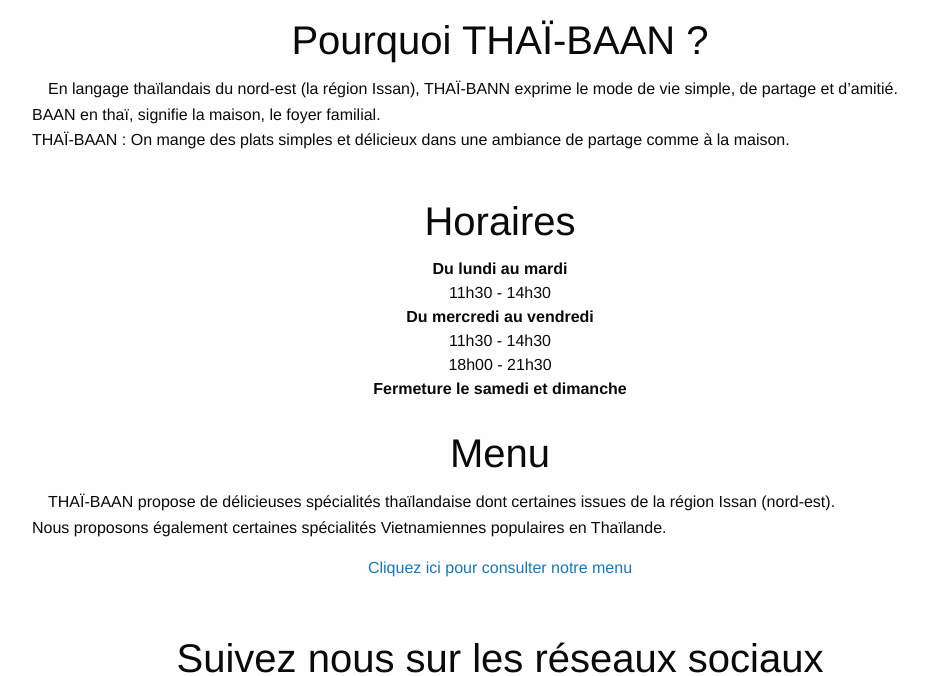
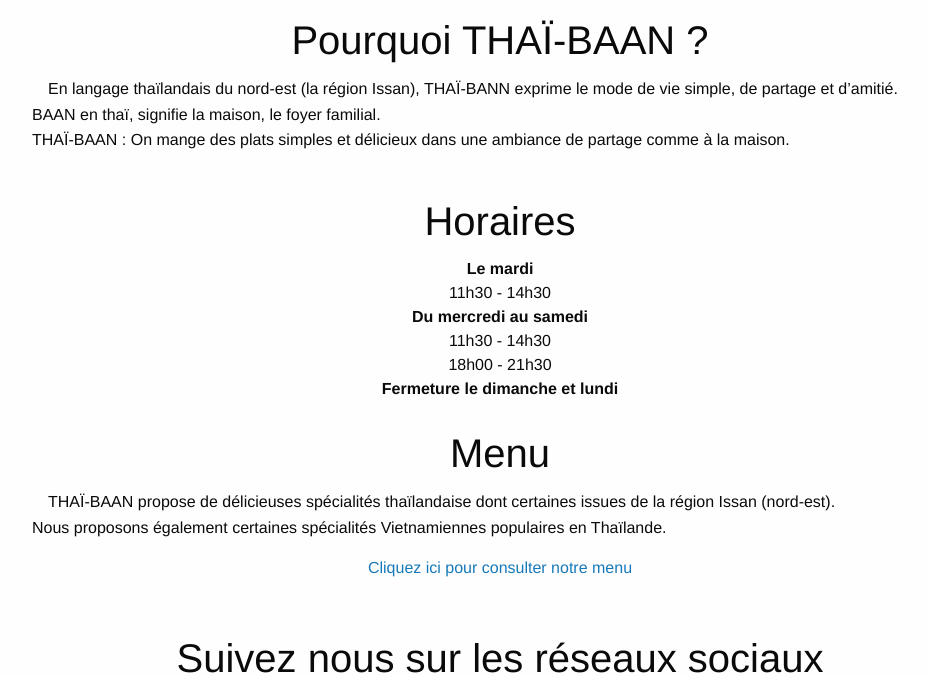
Before and after one commit to thai-baan/thai-baan.github.io, a website: page index.html in a window 1280 px wide. Shown: the part 817-1493 px from the top of the page, without its empty margins (140-1068 px from the left). Drawn offline with Linux system fonts and the light colour scheme.

Commit message:
Maj horaires

```diff
--- a/index.html
+++ b/index.html
@@ -82,19 +82,19 @@
           <h2>Horaires</h2>
 
           <div>
-            <strong>Du lundi au mardi</strong>
+            <strong>Le mardi</strong>
             <br>
             11h30 - 14h30
           </div>
           <div>
-            <strong>Du mercredi au vendredi</strong>
+            <strong>Du mercredi au samedi</strong>
             <br>
             11h30 - 14h30
             <br>
             18h00 - 21h30
           </div>
           <div>
-            <strong>Fermeture le samedi et dimanche</strong>
+            <strong>Fermeture le dimanche et lundi</strong>
           </div>
 
         </div>
```
